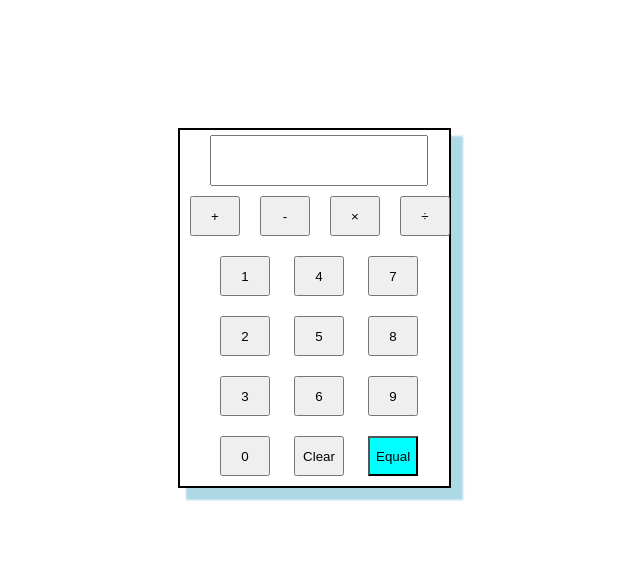
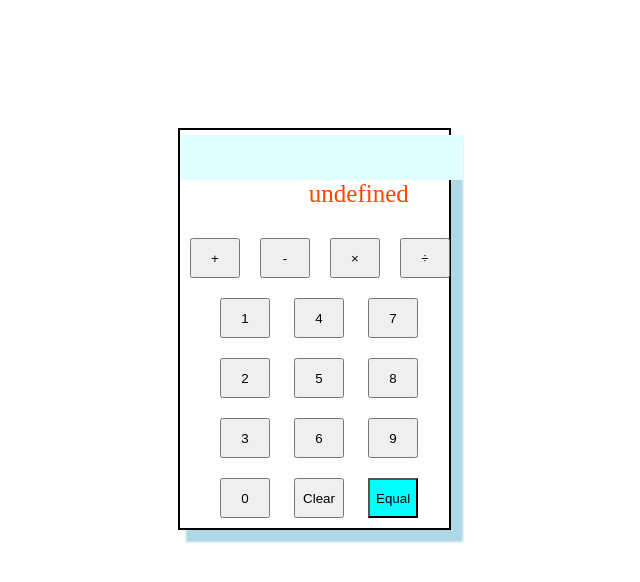
Before and after one commit to saurabhcedcoss/js_calculator, a plain HTML site: page src/index.html in a window 1280 px wide. Both pictures are taken after a click on the button "Equal". Shown: the whole page, without its empty margins (334-974 px from the left). Drawn offline with Linux system fonts and the light colour scheme.

Commit message:
Calculator complete code with ADD SUBSTRACT MULTIPLY DIVIDE AND CLEAR FUNCTION

```diff
--- a/src/calcss.css
+++ b/src/calcss.css
@@ -11,19 +11,34 @@ body {
   border: 2px solid black;
   box-shadow: 10px 10px 2px 2px lightblue;
 }
-input[type="text"] {
-  width: 210px;
+.inputcont {
+  width: 283px;
   height: 45px;
   text-align: center;
-  margin-left: 30px;
   margin-top: 5px;
+  text-align: left;
+  size: 20px;
+  background-color: lightcyan;
+}
+input[type="text"] {
+  text-align: right;
+  background-color: lightcyan;
+  border: none;
 }
 .buttons {
   display: block;
   margin-left: 30px;
+  border-radius: 40px;
+}
+#result{
+  color: orangered;
+  font-size: 25px;
+  float: right;
+  margin-right: 40px;
 }
 .operators {
   display: inline-flex;
+  margin-top: 20px;
 }
 .leftPanel {
   display: block;
--- a/src/calscript.js
+++ b/src/calscript.js
@@ -1,19 +1,44 @@
 // javascript file for clculator
-var inputcontent = "";
-function inputval(input) {
-  if (input.value == "*" || "/" || "-" || "+") {
-    inputcontent += input.value;
-  } else {
-    inputcontent += parseInt(input.value);
+var inNumbf = "";
+var hisArr = [];
+function clearfn() {
+  document.getElementById("dispe").innerHTML = "";
+  document.getElementById("inputNum").innerHTML = "";
+  document.getElementById("result").innerHTML = "";
+  inNumbf = "";
+  hisArr = [];
+}
+
+function inputval(type) {
+  inNumbf += type.value;
+  document.getElementById("inputNum").innerHTML = inNumbf;
+  if (type.id == "plus") {
+    hisArr.push(inNumbf);
+    inNumbf = "";
+    document.getElementById("inputNum").innerHTML = "";
   }
-  document.getElementById("input").value = inputcontent;
+  if (type.id == "minus") {
+    hisArr.push(inNumbf);
+    inNumbf = "";
+  }
+  if (type.id == "multiply") {
+    hisArr.push(inNumbf);
+    inNumbf = "";
+  }
+  if (type.id == "divide") {
+    hisArr.push(inNumbf);
+    inNumbf = "";
+  }
+  if (type.id == "equal") {
+    hisArr.push(inNumbf);
+    inNumbf = "";
+    document.getElementById("inputNum").innerHTML = "";
+    var expRession = hisArr.toString().replace(/,/g, "");
+    var result = Function("return " + expRession)();
+    document.getElementById("result").innerHTML = result;
+  }
+
+  document.getElementById("dispe").innerHTML = hisArr
+    .toString()
+    .replace(/,/g, "");
 }
-//clearfunction
-function clearfn() {
-  document.getElementById("input").value = "";
-  inputcontent = "";
-}
-//equalfunction
-function equalfn(){
-    //fgdfgdf
-}
--- a/src/index.html
+++ b/src/index.html
@@ -9,12 +9,28 @@
   </head>
   <body>
     <div class="calculator">
-      <div class="input"><input type="text" id="input" readonly/><span id="total"></span></div>
+      <div class="inputcont">
+        <span  id="dispe"></span>
+        <span id="inputNum"></span>
+      </div>
+      <span id="result"></span>
       <div class="operators">
-        <div><button id="plus" value="+" onclick="inputval(this)">+</button></div>
-        <div><button id="minus" value="-" onclick="inputval(this)">-</button></div>
-        <div><button id="multiply" value="*" onclick="inputval(this)">&times;</button></div>
-        <div><button id="divide" value="/" onclick="inputval(this)">&divide;</button></div>
+        <div>
+          <button id="plus" value="+" onclick="inputval(this)">+</button>
+        </div>
+        <div>
+          <button id="minus" value="-" onclick="inputval(this)">-</button>
+        </div>
+        <div>
+          <button id="multiply" value="*" onclick="inputval(this)">
+            &times;
+          </button>
+        </div>
+        <div>
+          <button id="divide" value="/" onclick="inputval(this)">
+            &divide;
+          </button>
+        </div>
       </div>
       <div class="buttons">
         <div class="leftPanel">
@@ -36,11 +52,13 @@
           <div class="numbers">
             <button id="0" value="0" onclick="inputval(this)">0</button>
             <button onclick="clearfn()">Clear</button>
-            <button onclick="equalfn()" class="equals">Equal</button>
+            <button id="equal" onclick="inputval(this)" class="equals">
+              Equal
+            </button>
           </div>
         </div>
       </div>
     </div>
+    <script src="./calscript.js"></script>
   </body>
-  <script src="./calscript.js"></script>
 </html>
```
